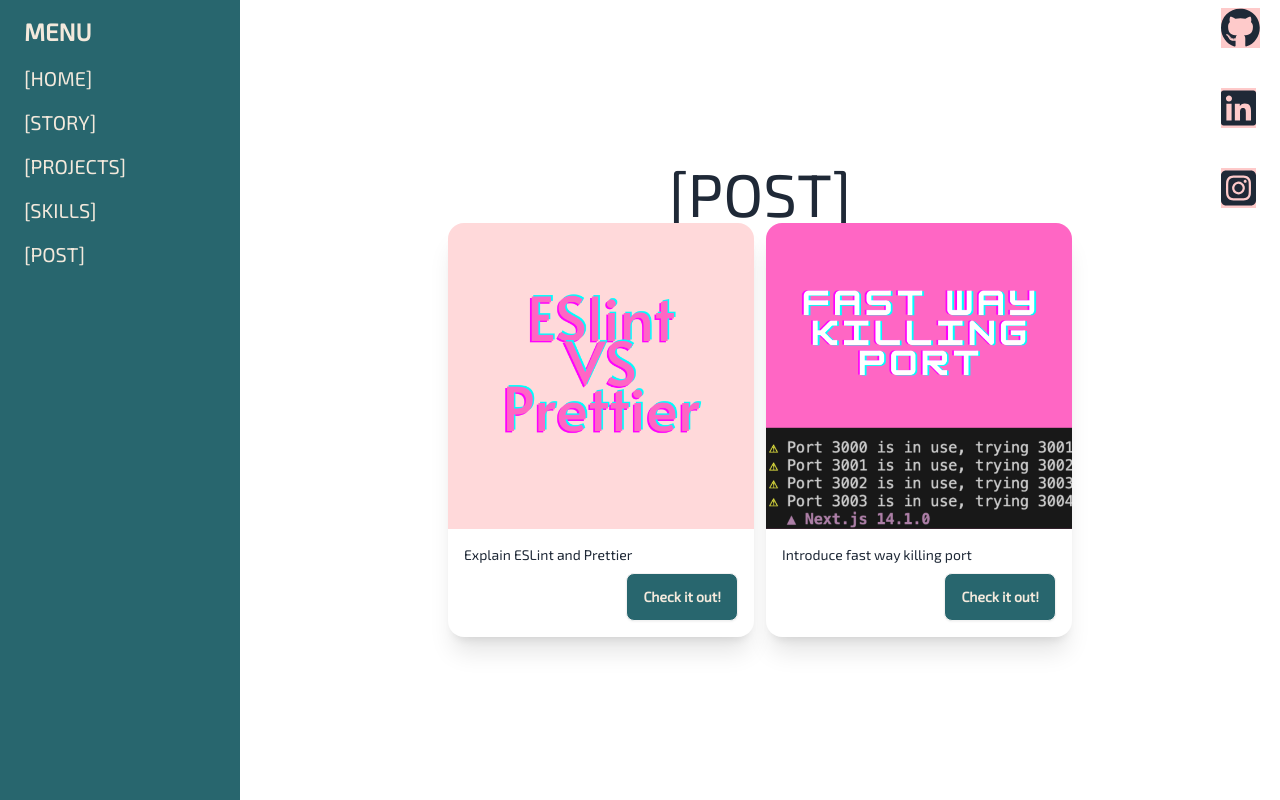
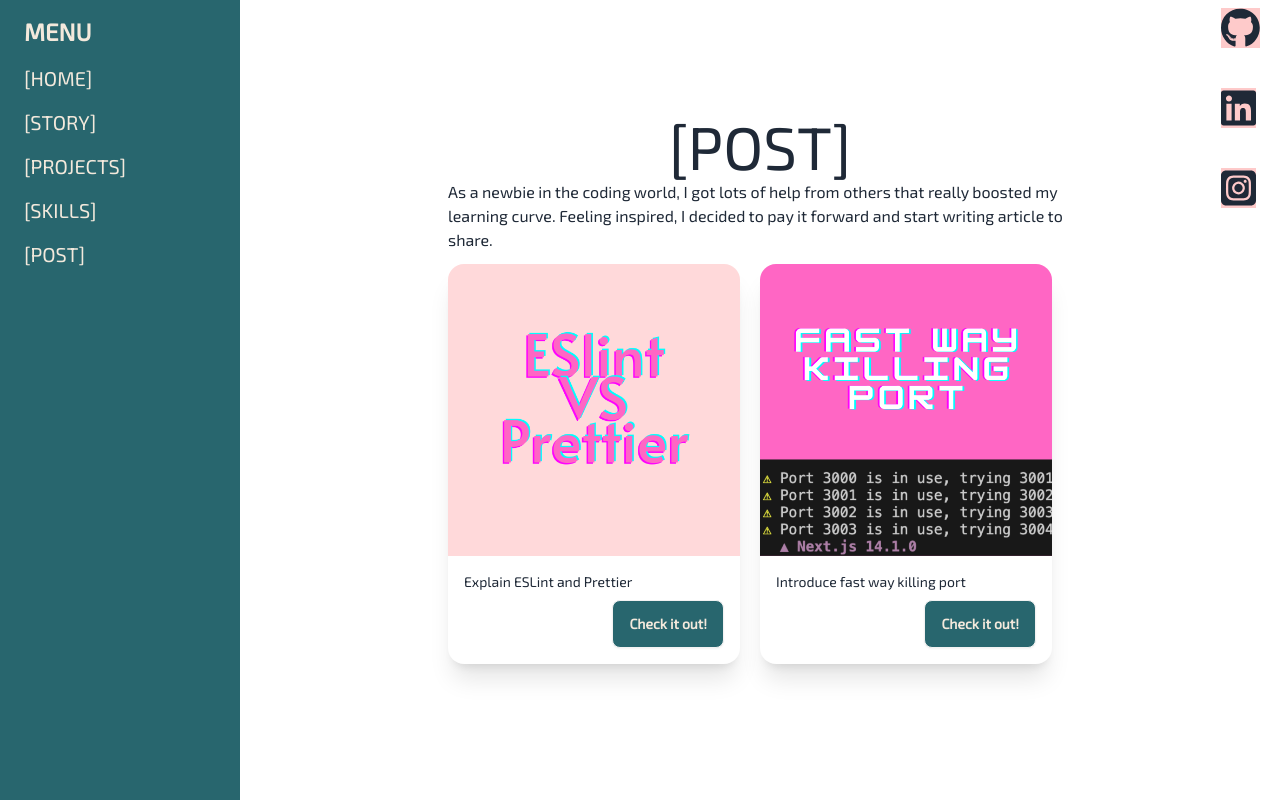
Before and after one commit to yll9108/portfolio-bubble-tea, a Next.js app: page /post in a window 1280 px wide. Built offline with nearby package versions, Linux system fonts and the light colour scheme.

Commit message:
refactor post

```diff
--- /dev/null
+++ b/src/app/components/post/PostCard.jsx
@@ -0,0 +1,31 @@
+import React from "react";
+import postInfo from "./postInfo";
+
+function PostCard() {
+    return (
+        <>
+            {postInfo.map((post, index) => (
+                <div
+                    key={index}
+                    className="card card-compact bg-base-100 shadow-xl mb-5 mr-5"
+                >
+                    <figure>
+                        <img src={post.src} alt={post.title} />
+                    </figure>
+                    <div className="card-body">
+                        <p>{post.title}</p>
+                        <div className="card-actions justify-end">
+                            <a href={post.href}>
+                                <button className="btn bg-primary text-secondary">
+                                    Check it out!
+                                </button>
+                            </a>
+                        </div>
+                    </div>
+                </div>
+            ))}
+        </>
+    );
+}
+
+export default PostCard;
--- a/src/app/components/post/postInfo.js
+++ b/src/app/components/post/postInfo.js
@@ -0,0 +1,13 @@
+const postInfo = [
+    {
+        title: "Explain ESLint and Prettier",
+        src: "1. ES.png",
+        href: "https://www.instagram.com/p/C3oyPtevB2E/?utm_source=ig_web_copy_link",
+    },
+    {
+        title: "Introduce fast way killing port",
+        src: "2. Fast way killing port.png",
+        href: "https://www.instagram.com/p/C367VWsvJ1w/?utm_source=ig_web_copy_link",
+    },
+];
+export default postInfo;
--- a/src/app/post/page.jsx
+++ b/src/app/post/page.jsx
@@ -1,47 +1,23 @@
 import React from "react";
 import Title from "../common/Title";
+import PostCard from "../components/post/PostCard";
 
 function page() {
     return (
         <>
-            <div className="flex flex-col justify-center sm:m-auto">
-                {/* <div className="m-auto">POST</div> */}
+            <div className="flex flex-col justify-center sm:m-auto space-y-1">
                 <Title text="[POST]" />
                 <div className="w-3/5 m-auto">
-                    <div className="md:flex gap-3">
-                        <div className="card card-compact bg-base-100 shadow-xl">
-                            <figure>
-                                <img src="1. ES.png" alt="ESlint vs Prettier" />
-                            </figure>
-                            <div className="card-body">
-                                <p>Explain ESLint and Prettier</p>
-                                <div className="card-actions justify-end">
-                                    <a href="https://www.instagram.com/p/C3oyPtevB2E/?utm_source=ig_web_copy_link">
-                                        <button className="btn bg-primary text-secondary">
-                                            Check it out!
-                                        </button>
-                                    </a>
-                                </div>
-                            </div>
-                        </div>
-                        <div className="card card-compact bg-base-100 shadow-xl">
-                            <figure>
-                                <img
-                                    src="2. Fast way killing port.png"
-                                    alt="Fast way killing port"
-                                />
-                            </figure>
-                            <div className="card-body">
-                                <p>Introduce fast way killing port</p>
-                                <div className="card-actions justify-end">
-                                    <a href="https://www.instagram.com/p/C367VWsvJ1w/?utm_source=ig_web_copy_link">
-                                        <button className="btn bg-primary text-secondary">
-                                            Check it out!
-                                        </button>
-                                    </a>
-                                </div>
-                            </div>
-                        </div>
+                    {/* <p className="w-3/5 m-auto"> */}
+                    <p className="mb-3">
+                        As a newbie in the coding world, I got lots of help from
+                        others that really boosted my learning curve. Feeling
+                        inspired, I decided to pay it forward and start writing
+                        article to share.
+                    </p>
+                    {/* <div className="w-3/5 m-auto"> */}
+                    <div className="md:flex">
+                        <PostCard />
                     </div>
                 </div>
             </div>
--- a/src/app/projects/page.jsx
+++ b/src/app/projects/page.jsx
@@ -7,7 +7,7 @@
 function Projects() {
     return (
         <>
-            <div className="flex flex-col justify-center sm:mt-20 mx-auto w-2/3 space-y-5">
+            <div className="flex flex-col justify-center sm:mt-20 mx-auto w-2/3 space-y-7">
                 <Title text="[PROJECTS]" />
                 <div className="flex flex-wrap gap-10 justify-center">
                     {projectDetail.map((project) => (
```
